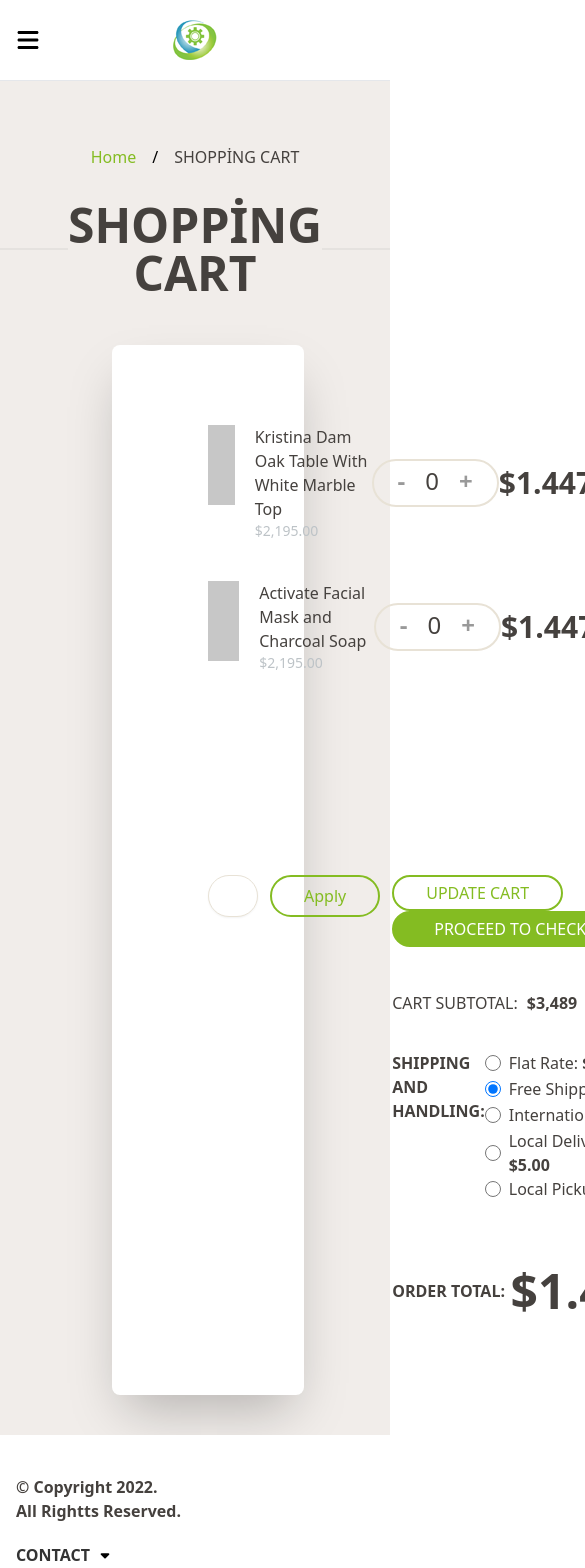
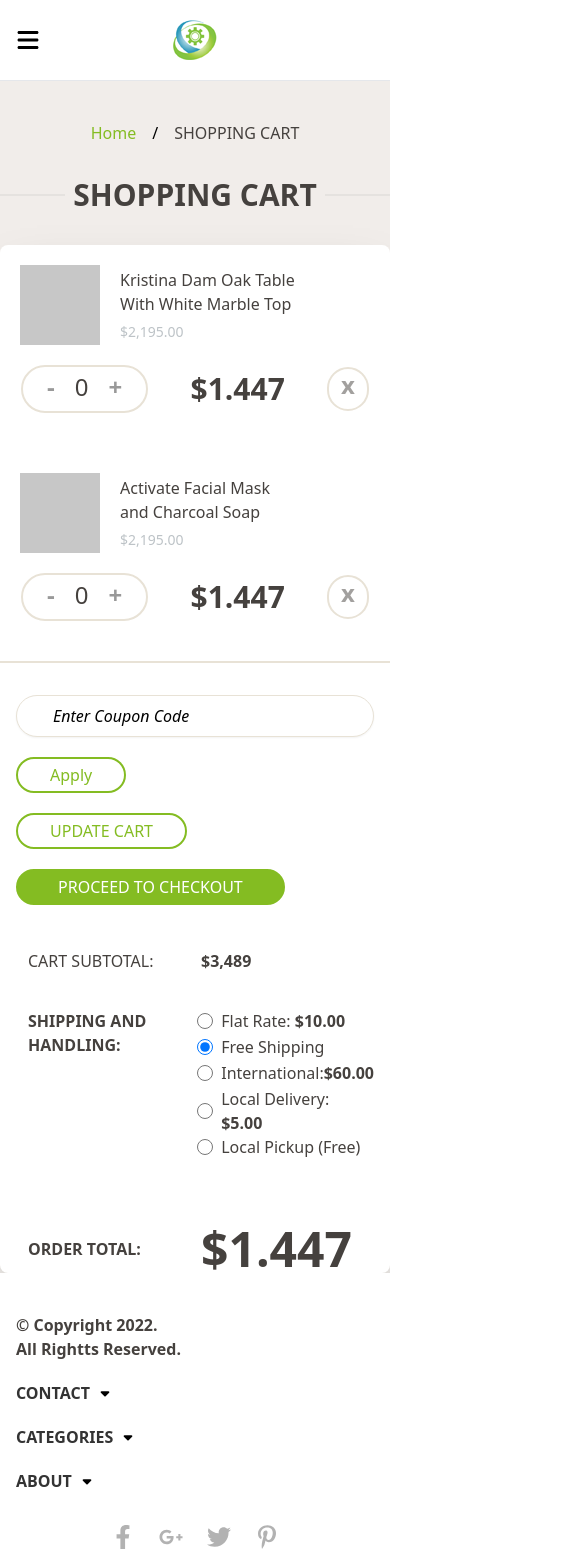
Before and after one commit to muslumdogan01/OSF-Academy, a React (Create React App) app: page /ShoppingCart in a window 390 px wide. Shown: the top 1568 px of the page, 585 px wide, since content can reach past the window. Built offline with nearby package versions, Linux system fonts and the light colour scheme; the HTML template or start-up script is replaced by a standard one.

Commit message:
shopping responsive fix

```diff
--- a/src/App.js
+++ b/src/App.js
@@ -13,6 +13,7 @@ import Product from "./components/product/Product";
 function App() {
   //Hamburger Menu State
   const [isOpen, setIsOpen] = useState(false);
+  const [addMobileFavorite, setAddMobileFavorite]= useState(0)
   //Add to cart icon State
   const [increment, setIncrement] = useState(0);
   const [favorite, setFavorite] = useState(0);
@@ -54,7 +55,9 @@ function App() {
     shoppingCart,
     setShoppingCart,
     servicesItems,
-    setServicesItems
+    setServicesItems,
+    addMobileFavorite,
+    setAddMobileFavorite
   };
   return (
     <HomeContext.Provider value={state}>
--- a/src/components/Modal.js
+++ b/src/components/Modal.js
@@ -53,9 +53,9 @@ const Modal = () => {
                 <Dialog.Panel className="w-full max-w-md  transform overflow-hidden rounded-xl bg-white p-6 text-left align-middle shadow-xl transition-all">
                   <Dialog.Title
                     as="h3"
-                    className="text-lg text-center pt-10 pb-10 md:text-[30px] font-medium leading-6 text-[#45413e]"
+                    className="text-lg text-center pt-10 pb-10 md:text-[30px] font-bold leading-6 text-[#45413e]"
                   >
-                    Sing in
+                    Sign in
                   </Dialog.Title>
                   <div className="mt-2">
                     <form>
--- a/src/components/ShoppingCart.js
+++ b/src/components/ShoppingCart.js
@@ -30,35 +30,35 @@ const ShoppingCart = () => {
   return (
     <div className="bg-[#f1edea]">
       <div className="container mx-auto">
-        <div className="w-full flex justify-center items-center pt-16">
+        <div className="w-full flex justify-center items-center pt-10 md:pt-16">
           <ul className="flex justify-center items-center">
             <li className="text-[#84bc22] cursor-pointer">
               <Link to="/">Home</Link>
             </li>
             <li className="px-4">/</li>
-            <li className="text-[#45413e]">SHOPPİNG CART</li>
+            <li className="text-[#45413e]">SHOPPING CART</li>
           </ul>
         </div>
         <div className="flex container  justify-center items-center md:px-28 py-8">
-          <div className="basis-1/2 border-b-2 border-[#e5e2df]"></div>
-          <div className="basis-1/2 font-semibold text-5xl text-[#45413e] text-center">
-            SHOPPİNG CART
+          <div className="md:basis-1/2 basis-1/4 border-b-2 border-[#e5e2df]"></div>
+          <div className="md:basis-1/2 basis-full font-semibold text-3xl md:text-5xl text-[#45413e] text-center">
+          SHOPPING CART
           </div>
-          <div className="basis-1/2 border-b-2 border-[#e5e2df]"></div>
+          <div className="md:basis-1/2 basis-1/4 border-b-2 border-[#e5e2df]"></div>
         </div>
-        <div className="container px-28 pb-10">
-          <div class="bg-white shadow-2xl rounded-lg px-24 py-20 mt-4 flex flex-col justify-center">
+        <div className="container md:px-28 md:pb-10">
+          <div class="bg-white shadow-2xl rounded-lg md:px-24 md:py-20 flex flex-col justify-center">
             {shoppingCart.map((item) => {
               return (
-                <div className="flex mb-10 " key={item.id}>
-                  <div className="flex basis-1/2">
+                <div className="flex mb-10 md:flex-row flex-col" key={item.id}>
+                  <div className="flex basis-1/2 pt-5 md:pt-0 px-5">
                     <div className=" bg-[#c7c7c7] w-20 h-20"></div>
-                    <div className="flex flex-col justify-center pl-5">
-                      <p className="text-base text-[#45413e]">{item.name}</p>
+                    <div className="flex flex-col justify-around pl-5">
+                      <p className="text-base text-[#45413e] w-44 md:w-full">{item.name}</p>
                       <p className="text-sm text-[#bdc3c7]">$2,195.00</p>
                     </div>
                   </div>
-                  <div className="flex basis-1/2">
+                  <div className="flex basis-1/2 pt-5 md:pt-0">
                     <div className="flex items-center justify-around w-full">
                       <div className="flex rounded-full  border-2 px-6 pt-1 pb-2 justify-center items-center border-[#e8e2d6]">
                         <span
@@ -100,12 +100,12 @@ const ShoppingCart = () => {
               );
             })}
 
-            <div className="w-full border-b-2 border-[#e8e2d6] pt-24"></div>
-            <div className="basis-1/2  pt-16">
-              <div className="flex">
+            <div className="w-full border-b-2 border-[#e8e2d6] md:pt-24"></div>
+            <div className="basis-1/2 pt-8 md:pt-16 px-4">
+              <div className="flex md:flex-row flex-col">
                 <div className="basis-1/2">
-                  <div className="flex">
-                    <label class="relative block">
+                  <div className="flex md:flex-row flex-col">
+                    <label class="relative block ">
                       <span class="sr-only">Search</span>
                       <input
                         class="placeholder:italic placeholder:text-black block bg-white w-full border border-[#e8e2d6] rounded-full py-2 pl-9 pr-3 shadow-sm focus:outline-none focus:border-sky-500 focus:ring-sky-500 focus:ring-1 sm:text-sm"
@@ -114,16 +114,18 @@ const ShoppingCart = () => {
                         name="search"
                       />
                     </label>
-                    <button className="border-2 border-[#84bc22] text-[#84bc22] px-8 rounded-full ml-3 ">
+                <div className="md:px-8 py-5 md:py-0">
+                <button className="border-2 border-[#84bc22] text-[#84bc22] px-8 rounded-full py-1 ">
                       Apply
                     </button>
+                </div>
                   </div>
                 </div>
                 <div className="basis-1/2">
-                  <button className="border-2 border-[#84bc22] text-[#84bc22] px-8 py-1 rounded-full ml-3 ">
+                  <button className="border-2 border-[#84bc22] text-[#84bc22] px-8 py-1 rounded-full md:ml-3 ">
                     UPDATE CART
                   </button>
-                  <button className="border-2 border-[#84bc22] text-white bg-[#84bc22] px-10 py-1 rounded-full ml-3 ">
+                  <button className="border-2 md:mt-0 mt-5 border-[#84bc22] text-white bg-[#84bc22] px-10 py-1 rounded-full md:ml-3 ">
                     PROCEED TO CHECKOUT
                   </button>
                   <div className="flex ml-3 pt-11">
--- a/src/components/content/PopulerItemDetail.js
+++ b/src/components/content/PopulerItemDetail.js
@@ -40,7 +40,7 @@ const PopulerItemDetail = ({ item }) => {
                 onClick={() => {
                   favoriteItem();
                 }}
-                className="bg-white h-20 w-20 hover:bg-[#e6e6e6]   rounded-full flex  justify-center items-center"
+                className="bg-white h-20 w-20 hover:bg-[#e6e6e6] fill-[#e73c68]  rounded-full flex  justify-center items-center"
               >
                 <Icon name="heart" size={30} />
               </span>
--- a/src/components/footer/Footer.js
+++ b/src/components/footer/Footer.js
@@ -4,8 +4,10 @@ import { Link } from "react-router-dom";
 import Contact from "./footerMobile/Contact";
 import Categories from "./footerMobile/Categories";
 import About from "./footerMobile/About";
+import { HomeContext, useContext } from "../../context/Context";
 
 const Footer = () => {
+  const { addMobileFavorite, setAddMobileFavorite } = useContext(HomeContext);
   const ButtonMailto = ({ mailto, label }) => {
     return (
       <Link
@@ -50,20 +52,18 @@ const Footer = () => {
         <div className="basis-2/4 flex flex-col text-left md:items-center">
           <div className="hidden md:block">
             <ul className="text-[#45413e]">
-              <h1 className="font-semibold pb-7 text-[#333333]">CATEGORIEST</h1>
+              <h1 className="font-semibold pb-7 text-[#333333]">CATEGORIES</h1>
               <li className="pb-5 hover:text-[#84bc22] hover:underline">
                 <Link to="ErorPage">Alcohol</Link>
               </li>
-              <li className="pb-5">
-                <Link to="ErorPage hover:text-[#84bc22] hover:underline">
-                  Art
-                </Link>
+              <li className="pb-5 hover:text-[#84bc22] hover:underline">
+                <Link to="ErorPage">Art</Link>
               </li>
               <li className="pb-5 hover:text-[#84bc22] hover:underline">
-                Books
+                <Link to="ErorPage">Books</Link>
               </li>
               <li className="pb-5 hover:text-[#84bc22] hover:underline">
-                Drink
+                <Link to="ErorPage">Drink</Link>
               </li>
               <li>Electronics</li>
             </ul>
@@ -82,13 +82,13 @@ const Footer = () => {
               <Link to="ErorPage">Jewelry</Link>
             </li>
             <li className="pb-5 hover:text-[#84bc22] hover:underline">
-              Kids & Baby
+              <Link to="ErorPage"> Kids & Baby</Link>
             </li>
             <li className="pb-5 hover:text-[#84bc22] hover:underline">
-              Men's Fashion
+              <Link to="ErorPage"> Men's Fashion</Link>
             </li>
             <li className="pb-5 hover:text-[#84bc22] hover:underline">
-              Mobile
+              <Link to="ErorPage"> Mobile</Link>
             </li>
             <li className="pb-5 hover:text-[#84bc22] hover:underline">
               Motorcycles
@@ -175,9 +175,11 @@ const Footer = () => {
               {" "}
               <Icon name="profil" size={24} />
             </span>
-          <span className="fill-[#909497]">
-            {" "}
+            <span className="fill-[#909497] relative">
               <Icon name="heart" size={24} />
+              <span className="absolute top-[-11px] right-[-12px] rounded-xl w-5 h-5 text-center flex justify-center items-center  border-2 z-10 border-[#84bc22] text-[#84bc22]">
+                {addMobileFavorite}
+              </span>
             </span>
             <span className="fill-[#909497] pl-12">
               {" "}
--- a/src/components/footer/footerMobile/Categories.js
+++ b/src/components/footer/footerMobile/Categories.js
@@ -10,7 +10,7 @@ const Categories = () => {
   return (
     <div className="relative ">
       <div className="inline-flex items-center pt-5" onClick={showContact}>
-        <span className="text-[#333333] font-semibold pr-2 ml-4">CATEGORIEST</span>
+        <span className="text-[#333333] font-semibold pr-2 ml-4">CATEGORIES</span>
         <Icon name="down" size={14} />
       </div>
       {showDetail ? (
--- a/src/components/product/ProductItems.js
+++ b/src/components/product/ProductItems.js
@@ -55,7 +55,7 @@ const ProductItems = () => {
             <div className="border-[#e5e2df] border border-b-1"></div>
           </div>
         </div>
-        <div className=" grid grid-cols-1 gap-y-10 gap-x-6 sm:grid-cols-2 lg:grid-cols-4 xl:gap-x-8">
+        <div className=" grid grid-cols-1 gap-y-10 gap-x-6 sm:grid-cols-2 lg:grid-cols-4 xl:gap-x-8 px-10 md:px-0">
           {products.map((product) => (
             <div key={product.id} className="group relative bg-white rounded-lg">
               <div className="w-full min-h-80 bg-gray-200 aspect-w-1 aspect-h-1 rounded-t-lg overflow-hidden group-hover:opacity-75 lg:h-80 lg:aspect-none">
--- a/src/index.css
+++ b/src/index.css
@@ -88,8 +88,8 @@
 @media screen and (max-width: 600px) {
     .swiper {
 
-      width: 358px !important;
-      height: 400px !important;
+      width: 22.488rem !important;
+      height: 22.488rem !important;
       border-top-left-radius: 12px !important;
       border-top-right-radius: 12px !important;
       top: 0 !important;
--- a/src/pages/Home.js
+++ b/src/pages/Home.js
@@ -10,7 +10,7 @@ const Home = () => {
   return (
     <>
       <div className=" container mx-auto md:flex md:flex-col">
-        <div className="flex flex-col md:flex-row w-full  mt-4 md:mt-6 md:justify-center md:items-center">
+        <div className="flex flex-col md:flex-row w-full md:mb-6 mt-4 md:mt-6 md:justify-center md:items-center">
           <div className="flex md:pr-5">
             <Slider />
           </div>
```
Also changed, not shown: src/components/content/PopularItemsSlider.js (+57 -12 lines), src/components/product/Product.js (+6 -6 lines), src/components/product/ProductDetail.js (+12 -12 lines). Lines whose indentation alone changed are shown as unchanged.
